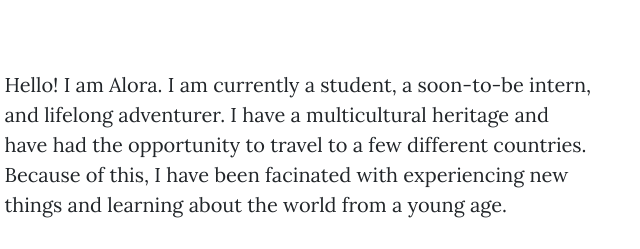
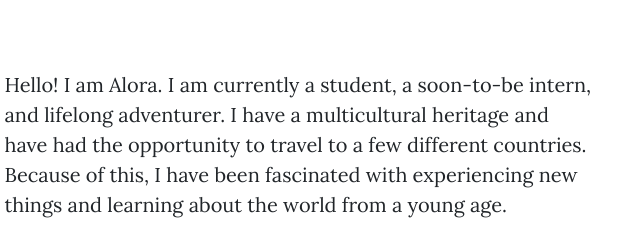
Before and after one commit to amill88/IS, a plain HTML site: page about.html in a window 1280 px wide. Shown: the part 542-791 px from the top of the page, 341-981 px from the left. Drawn offline with nearby package versions, Linux system fonts and the light colour scheme.

Commit message:
Add files via upload

```diff
--- a/about.html
+++ b/about.html
@@ -53,7 +53,7 @@
             <div class="container px-4 px-lg-5">
                 <div class="row gx-4 gx-lg-5 justify-content-center">
                     <div class="col-md-10 col-lg-8 col-xl-7">
-                        <p>Hello! I am Alora. I am currently a student, a soon-to-be intern, and lifelong adventurer. I have a multicultural heritage and have had the opportunity to travel to a few different countries. Because of this, I have been facinated with experiencing new things and learning about the world from a young age.</p>
+                        <p>Hello! I am Alora. I am currently a student, a soon-to-be intern, and lifelong adventurer. I have a multicultural heritage and have had the opportunity to travel to a few different countries. Because of this, I have been fascinated with experiencing new things and learning about the world from a young age.</p>
                         <p>Now I'm all grown up. (Although sometimes I have a hard time believing it myself.) I am studying International Strategy and Diplomacy with a hope of finding a future career that will allow me to travel the world one day.</p>
                         <p>This website is just for fun.  A blog to introduce me, a platform to share my journey. Also, it happens to be for a final project for a class, but I'm quite enjoying it. I hope you enjoy sharing in my journey of discovery and living life!</p><br>
                         <blockquote class="blockquote">If you want to learn more about something random I'm passionate about, click <a href="passionproj.html" target="_blank" title="Reducing Food Waste">here</a> to see a webpage that I put together myself from scratch.</blockquote>
```
